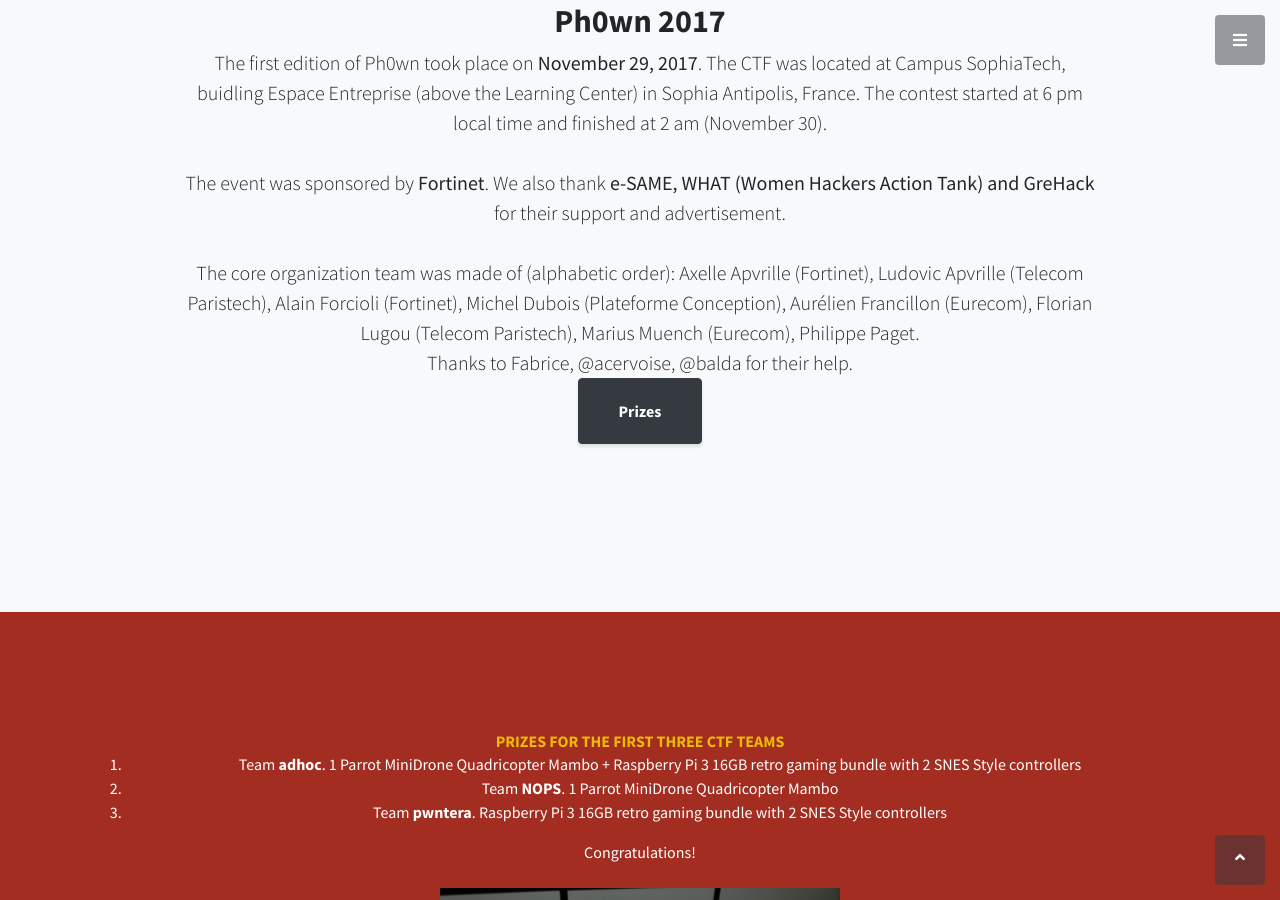
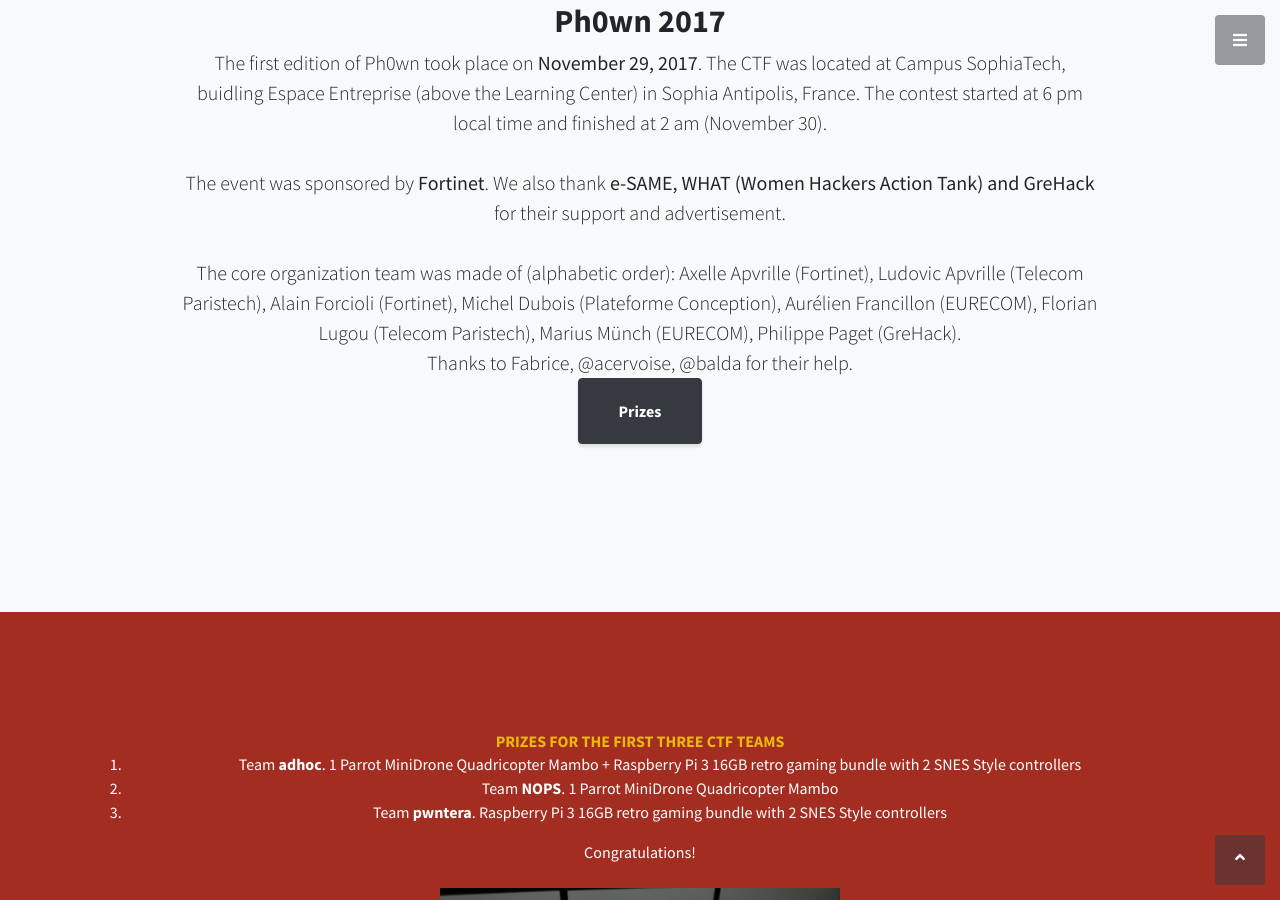
Before and after one commit to ph0wn/ph0wn.github.io, a Jekyll site: the page built from _posts/2017-11-30-edition2017.md, in a window 1280 px wide and 900 px high, scrolled down 1018 px. Built offline with Jekyll 4.4.1, drawn with Linux system fonts in a browser that asks for light colours.

Commit message:
fixing umlaut

```diff
--- a/_posts/2017-11-30-edition2017.md
+++ b/_posts/2017-11-30-edition2017.md
@@ -15,7 +15,7 @@ The first edition of Ph0wn took place on <b>November 29, 2017</b>. The CTF was l
 The event	was sponsored by <b>Fortinet</b>. We also thank <b>e-SAME, WHAT (Women Hackers Action Tank) and GreHack</b> for their support and advertisement.
 <br>
 <br>
-The core organization team was made of (alphabetic order): Axelle Apvrille (Fortinet), Ludovic Apvrille (Telecom Paristech), Alain Forcioli (Fortinet), Michel Dubois (Plateforme Conception), Aur&eacute;lien Francillon (Eurecom), Florian Lugou (Telecom Paristech), Marius Muench (Eurecom), Philippe Paget. <br>
+The core organization team was made of (alphabetic order): Axelle Apvrille (Fortinet), Ludovic Apvrille (Telecom Paristech), Alain Forcioli (Fortinet), Michel Dubois (Plateforme Conception), Aur&eacute;lien Francillon (EURECOM), Florian Lugou (Telecom Paristech), Marius M&uuml;nch (EURECOM), Philippe Paget (GreHack). <br>
 Thanks to Fabrice, @acervoise, @balda for their help.
 <br>
 	<a class="btn btn-dark btn-xl js-scroll-trigger" href="#prizes">Prizes</a>
--- a/index.html
+++ b/index.html
@@ -106,7 +106,7 @@ title: Ph0wn CTF
 	  Ludovic Apvrille - Telecom ParisTech
 	</div>
 	<div class="col-lg-3 col-md-6 mb-5 mb-md-0">
-	  Marius Muench - EURECOM
+	  Marius M&uuml;nch - EURECOM
 	</div>
 	<div class="col-lg-3 col-md-6 mb-5 mb-md-0">
 	  Yanick Fratantonio - EURECOM
```
Also changed, not shown: _posts/2018-12-15-edition2018.md (+2 -2 lines).
